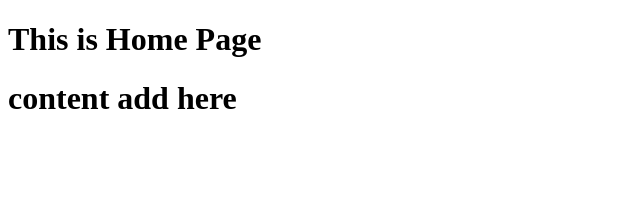
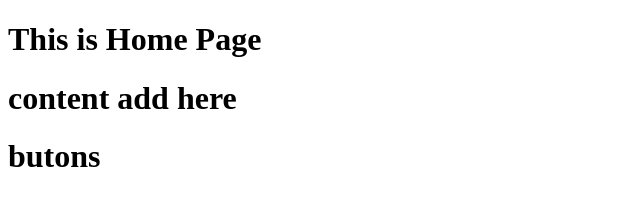
Before and after one commit to Tahirkhan315/git-test, a plain HTML site: page Home.html in a window 1280 px wide. Shown: the whole page, without its empty margins (0-640 px from the left). Drawn offline with Linux system fonts and the light colour scheme.

```diff
--- a/Home.html
+++ b/Home.html
@@ -9,5 +9,6 @@
 <body>
     <h1>This is Home Page</h1>
     <h1>content add here</h1>
+    <h1>butons</h1>
 </body>
 </html>
```
